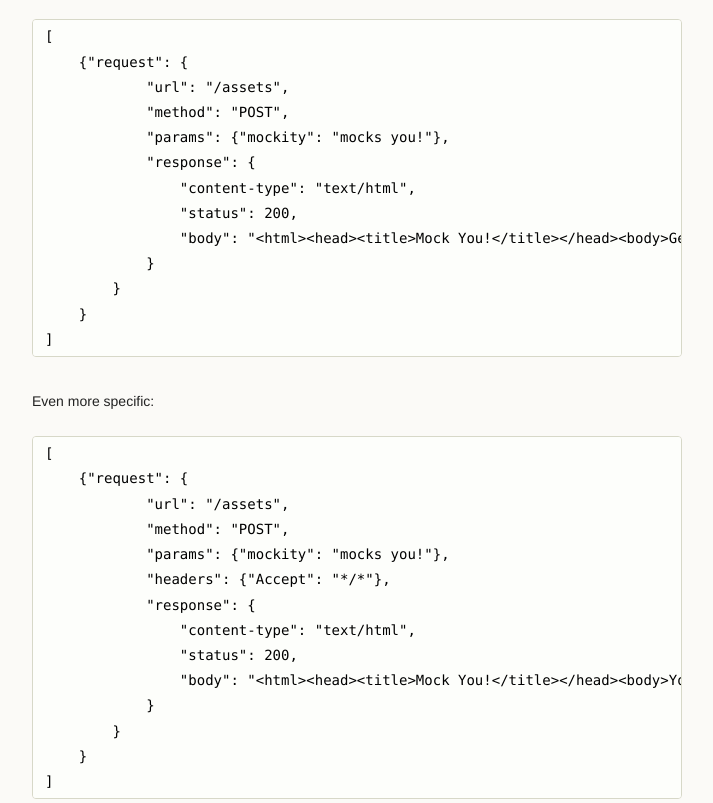
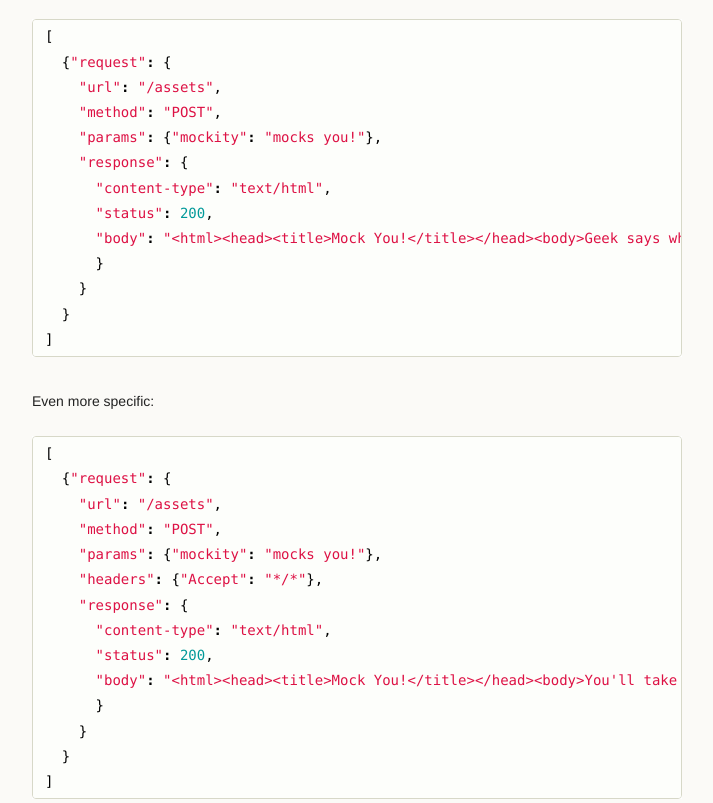
Before and after one commit to wilig/mockity, a plain HTML site: page index.html in a window 1280 px wide. Shown: the part 1183-1986 px from the top of the page, without its empty margins (278-991 px from the left). Drawn offline with Linux system fonts and the light colour scheme.

```diff
--- a/index.html
+++ b/index.html
@@ -76,38 +76,38 @@
 
 <p>Getting more specific:</p>
 
-<pre><code>[
-    {"request": {
-            "url": "/assets",
-            "method": "POST",
-            "params": {"mockity": "mocks you!"},
-            "response": {
-                "content-type": "text/html",
-                "status": 200,
-                "body": "&lt;html&gt;&lt;head&gt;&lt;title&gt;Mock You!&lt;/title&gt;&lt;/head&gt;&lt;body&gt;Geek says what?&lt;/body&gt;&lt;/html&gt;"
-            }
-        }
-    }
-]
-</code></pre>
+<div class="highlight"><pre><span class="p">[</span>
+  <span class="p">{</span><span class="s2">"request"</span><span class="o">:</span> <span class="p">{</span>
+    <span class="s2">"url"</span><span class="o">:</span> <span class="s2">"/assets"</span><span class="p">,</span>
+    <span class="s2">"method"</span><span class="o">:</span> <span class="s2">"POST"</span><span class="p">,</span>
+    <span class="s2">"params"</span><span class="o">:</span> <span class="p">{</span><span class="s2">"mockity"</span><span class="o">:</span> <span class="s2">"mocks you!"</span><span class="p">},</span>
+    <span class="s2">"response"</span><span class="o">:</span> <span class="p">{</span>
+      <span class="s2">"content-type"</span><span class="o">:</span> <span class="s2">"text/html"</span><span class="p">,</span>
+      <span class="s2">"status"</span><span class="o">:</span> <span class="mi">200</span><span class="p">,</span>
+      <span class="s2">"body"</span><span class="o">:</span> <span class="s2">"&lt;html&gt;&lt;head&gt;&lt;title&gt;Mock You!&lt;/title&gt;&lt;/head&gt;&lt;body&gt;Geek says what?&lt;/body&gt;&lt;/html&gt;"</span>
+      <span class="p">}</span>
+    <span class="p">}</span>
+  <span class="p">}</span>
+<span class="p">]</span>
+</pre></div>
 
 <p>Even more specific:</p>
 
-<pre><code>[
-    {"request": {
-            "url": "/assets",
-            "method": "POST",
-            "params": {"mockity": "mocks you!"},
-            "headers": {"Accept": "*/*"},
-            "response": {
-                "content-type": "text/html",
-                "status": 200,
-                "body": "&lt;html&gt;&lt;head&gt;&lt;title&gt;Mock You!&lt;/title&gt;&lt;/head&gt;&lt;body&gt;You'll take anything?&lt;/body&gt;&lt;/html&gt;"
-            }
-        }
-    }
-]
-</code></pre>
+<div class="highlight"><pre><span class="p">[</span>
+  <span class="p">{</span><span class="s2">"request"</span><span class="o">:</span> <span class="p">{</span>
+    <span class="s2">"url"</span><span class="o">:</span> <span class="s2">"/assets"</span><span class="p">,</span>
+    <span class="s2">"method"</span><span class="o">:</span> <span class="s2">"POST"</span><span class="p">,</span>
+    <span class="s2">"params"</span><span class="o">:</span> <span class="p">{</span><span class="s2">"mockity"</span><span class="o">:</span> <span class="s2">"mocks you!"</span><span class="p">},</span>
+    <span class="s2">"headers"</span><span class="o">:</span> <span class="p">{</span><span class="s2">"Accept"</span><span class="o">:</span> <span class="s2">"*/*"</span><span class="p">},</span>
+    <span class="s2">"response"</span><span class="o">:</span> <span class="p">{</span>
+      <span class="s2">"content-type"</span><span class="o">:</span> <span class="s2">"text/html"</span><span class="p">,</span>
+      <span class="s2">"status"</span><span class="o">:</span> <span class="mi">200</span><span class="p">,</span>
+      <span class="s2">"body"</span><span class="o">:</span> <span class="s2">"&lt;html&gt;&lt;head&gt;&lt;title&gt;Mock You!&lt;/title&gt;&lt;/head&gt;&lt;body&gt;You'll take anything?&lt;/body&gt;&lt;/html&gt;"</span>
+      <span class="p">}</span>
+    <span class="p">}</span>
+  <span class="p">}</span>
+<span class="p">]</span>
+</pre></div>
 
 <p>Need to set a cookie?</p>
 
@@ -140,7 +140,8 @@
 
 <p>Specify a slow response.  Response is written after the specified delay in ms.</p>
 
-<pre><code>"response": {
+<pre><code>...
+"response": {
     ...
     "!directive": {"delay": 1000}
 }
@@ -148,7 +149,8 @@
 
 <p>Specify a hung server.  It accepts connections but never responds. (Technically it will answer in about 10 years)</p>
 
-<pre><code>"response": {
+<pre><code>...
+"response": {
     ...
     "!directive": {"delay": -1}
 }
@@ -156,7 +158,8 @@
 
 <p>Specify a response that prematurely closes the connection.  Response headers and a random portion of the response body are output and the connection is closed.</p>
 
-<pre><code>"response": {
+<pre><code>...
+"response": {
     ...
     "!directive": {"partial": true}
 }
@@ -164,7 +167,8 @@
 
 <p>Specify a response that redirects recursively</p>
 
-<pre><code>"response": {
+<pre><code>...
+"response": {
     ...
     "!directive": {"loop": true}
 }
@@ -172,7 +176,8 @@
 
 <p>Specify a response that never terminates.  It just keeps outputing data forever.</p>
 
-<pre><code>"response": {
+<pre><code>...
+"response": {
     ...
     "!directive": {"firehose": true}
 }
@@ -180,7 +185,8 @@
 
 <p>Specify a response that works sometimes but not always.</p>
 
-<pre><code>"response": {
+<pre><code>...
+"response": {
     ...
     "!directive": {"flaky": true}
 }
```
Also changed, not shown: params.json (+1 -1 lines). Lines whose indentation alone changed are shown as unchanged.
